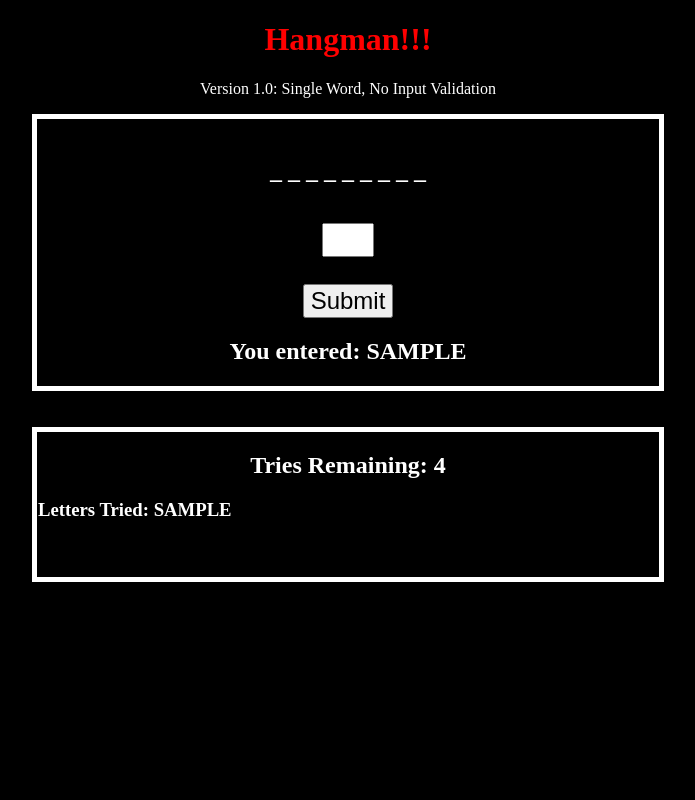
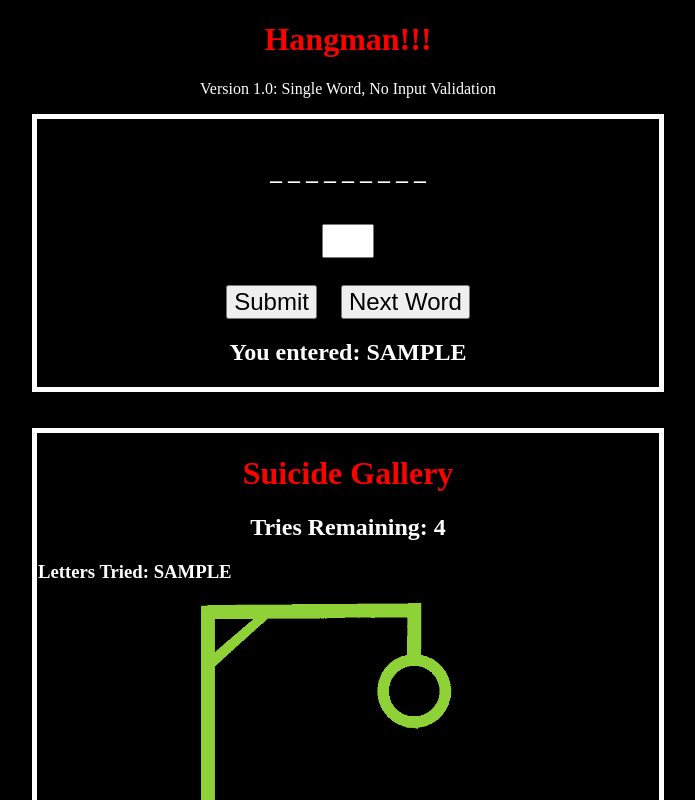
Before and after one commit to w27y/hangman, a website: page index.html in a window 1280 px wide. Both pictures are taken after typing "Sample" into the empty fields and a click on the input "Submit". Shown: the top 800 px of the page, without its empty margins (292-987 px from the left). Drawn offline with Linux system fonts and the light colour scheme.

Commit message:
GUI Complited

```diff
--- a/index.html
+++ b/index.html
@@ -2,25 +2,6 @@
 <html>
     <title>Mike's Hangman Game!</title>
     <body>
-        <style>
-            body {background-color: black;
-            color: white;
-        }
-
-        h1 {color: red;
-            text-align: center;
-        }
-
-        h2, form, input, button {text-align: center; font-size: x-large;}
-
-        table, th, td {
-            border: 5px solid white;
-            border-collapse: collapse;
-            margin-left: auto;
-            margin-right: auto;
-            width: 50%;
-  }
-        </style>
         <link rel="stylesheet" href="style.css">
 
         <h1>Hangman!!!</h1>
@@ -28,19 +9,22 @@
         <table>
             <tr><td>
         </br>
+        <h1><a id="status"></a></h1>
         <h2><a id="htmlWord" title="htmlWord"></a></h2>
         </br>
         <form class="form" id="form">
         <input type="text" name="letter" id="letter" size="1" maxlength="1" required autofocus></br></br>
-        <input type="submit" value="Submit" id="submit">
+        <input type="submit" value="Submit" id="submit"> &nbsp;&nbsp; <button onClick="window.location.reload();">Next Word</button>
         <h2 id="log">Enter a Letter!</h2>
         </form>
         </td></tr></table></br></br>
 
         <table>
             <tr><td>
+        <h1>Suicide Gallery</h1>
         <h2>Tries Remaining:  <a id="tries"></a></h2>
         <h3>Letters Tried:  <a id="lettersTried"></a></h3>
+        <div id="pics" class="pics"></div>
 </br>
 </br>
         </td></tr></table>
--- a/style.css
+++ b/style.css
@@ -15,3 +15,11 @@ table, th, td {
     margin-right: auto;
     width: 50%;
   }
+
+img {
+    display: block;
+    height: 50%;
+    width: 50%;
+    margin-left: auto;
+    margin-right: auto;
+}
--- a/user.js
+++ b/user.js
@@ -5,10 +5,16 @@ Version:  1.0
 */
 
 //Game Words, placeholder list, # of tries, and tried letter list Array declarations
-    const gameWordList = ["ROADHOUSE", "FALCOR", "SAMSONITE", "TOMATUM", "LUNCHABOX"];
+    const gameWordList = ["ROADHOUSE", "FALCOR", "SAMSONITE", "SLUGWORTH"];
     let listArray = [];
     let failureArray = [];
     let numberTries = 5;
+    let img = document.createElement("img");
+    img.src = "/pic0.png";
+    let src = document.getElementById("pics");
+    src.appendChild(img);
+    let gameOver = false;
+    let status = document.getElementById("status");
 
 //Random Select a Word
     const gameWord = Math.floor(Math.random() * gameWordList.length);
@@ -49,7 +55,6 @@ Version:  1.0
 //Check if letter matches part of word
     function wordCheck(letterResult) {
       let validateLetter = selectedWord.includes(letterResult);
-      console.log("validate log:  " + validateLetter);
       if (validateLetter === true) {
         console.log("Letter Matched");
         letterSuccess(letterResult);
@@ -119,7 +124,8 @@ Version:  1.0
       numberTries = numberTries - 1;
       tries.textContent = numberTries;
       endGame();
-    }
+      }
+
 
 //If word is completed, alert user
     function checkWinner() {
@@ -128,13 +134,27 @@ Version:  1.0
       }
       else {
         console.log("Winner");
-        if(!alert('You Win!!!')){window.location.reload();}
+        status.textContent = "You Win!!!";
       }
     }
 
 //If word is not completed after 5 fails, game over
     function endGame() {
+      if (numberTries == 4) {
+        img.src = "/pic1.png";
+      }
+      if (numberTries == 3) {
+        img.src = "/pic2.png";
+      }
+      if (numberTries == 2) {
+        img.src = "/pic3.png";
+      }
+      if (numberTries == 1) {
+        img.src = "/pic4.png";
+      }
       if (numberTries == 0) {
-        if(!alert('You Lose!!!' + " The word was: " + selectedWord)){window.location.reload();}
-      }
+        console.log("Zero Tries Left");
+        img.src = "/pic5.png";
+        status.textContent = "You Lose!!! The word was:  " + selectedWord;
     }
+    }
```
Also changed, not shown: pic0.png (added).
